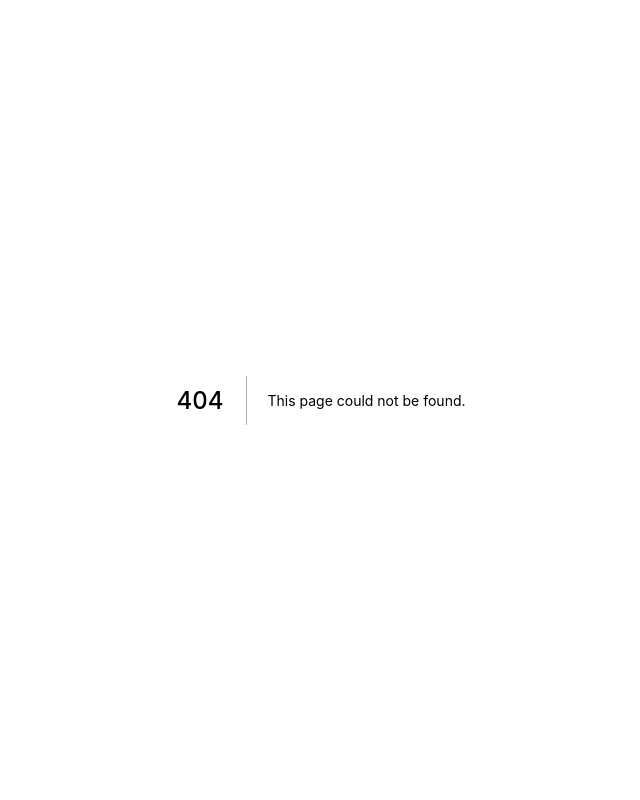
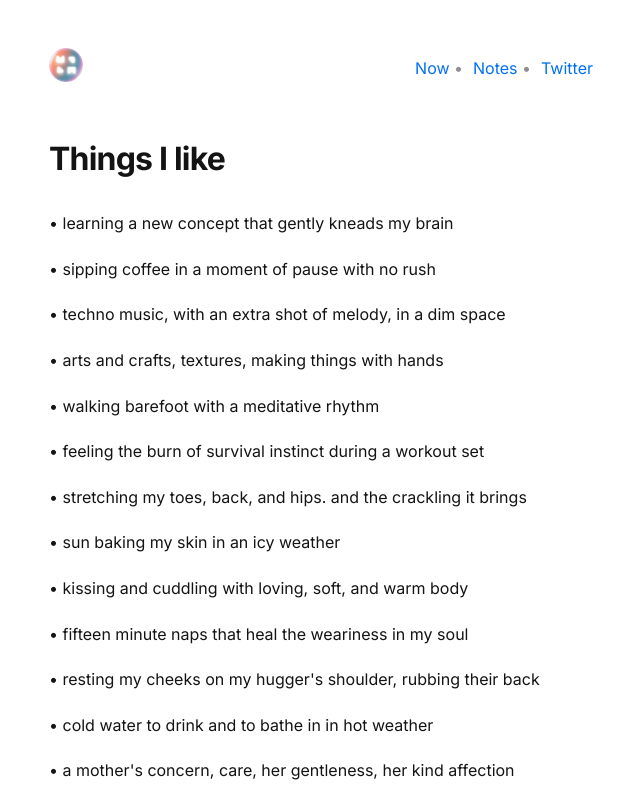
Before and after one commit to mnpw/mrinal.pw, a Next.js app: page /things-i-like in a window 1280 px wide. Before the commit this address had no page. Shown: the top 800 px of the page, without its empty margins (319-959 px from the left). Built offline with nearby package versions, Linux system fonts and the light colour scheme.

Commit message:
chore: add things-i-like

```diff
--- a/package.json
+++ b/package.json
@@ -10,7 +10,7 @@
     "@react-three/fiber": "^8.0.27",
     "lamina": "^1.1.20",
     "leva": "^0.9.27",
-    "next": "^12.1.5",
+    "next": "^12.3.4",
     "react": "^18.0.0",
     "react-clipboard.js": "^2.0.16",
     "react-dom": "18.0.0",
--- /dev/null
+++ b/pages/things-i-like/index.js
@@ -0,0 +1,30 @@
+import Layout from "../../components/layout"
+import Link from 'next/link'
+import utilStyles from '../../styles/utils.module.css'
+
+export default function Posts() {
+    return (
+        <Layout>
+            <h2 className={utilStyles.headingXl}>Things I like</h2>
+            <ul className={utilStyles.list} style={{ marginTop: "2rem" }}>
+                <li className={utilStyles.listItem}>• learning a new concept that gently kneads my brain</li>
+                <li className={utilStyles.listItem}>• sipping coffee in a moment of pause with no rush</li>
+                <li className={utilStyles.listItem}>• techno music, with an extra shot of melody, in a dim space</li>
+                <li className={utilStyles.listItem}>• arts and crafts, textures, making things with hands</li>
+                <li className={utilStyles.listItem}>• walking barefoot with a meditative rhythm</li>
+                <li className={utilStyles.listItem}>• feeling the burn of survival instinct during a workout set</li>
+                <li className={utilStyles.listItem}>• stretching my toes, back, and hips. and the crackling it brings</li>
+                <li className={utilStyles.listItem}>• sun baking my skin in an icy weather</li>
+                <li className={utilStyles.listItem}>• kissing and cuddling with loving, soft, and warm body</li>
+                <li className={utilStyles.listItem}>• fifteen minute naps that heal the weariness in my soul</li>
+                <li className={utilStyles.listItem}>• resting my cheeks on my hugger's shoulder, rubbing their back</li>
+                <li className={utilStyles.listItem}>• cold water to drink and to bathe in in hot weather</li>
+                <li className={utilStyles.listItem}>• a mother's concern, care, her gentleness, her kind affection</li>
+                <li className={utilStyles.listItem}>• resting in the fragrance of a flower</li>
+                <li className={utilStyles.listItem}>• laughing with my stomach, crying in joy, at the same time</li>
+                <li className={utilStyles.listItem}>• warm fuzziness while meditating, like a pot full of stew on a low burn</li>
+            </ul>
+
+        </Layout >
+    )
+}
--- a/styles/global.css
+++ b/styles/global.css
@@ -41,7 +41,6 @@ td > code {
 }
 
 pre code {
-  font-family: 'Fira Code', monospace;
   display: block;
   background:none;
   white-space: pre;
```
Also changed, not shown: pages/notes/index.js (+8 -0 lines), 1 other file (tests, documents, lock files or other folders).
